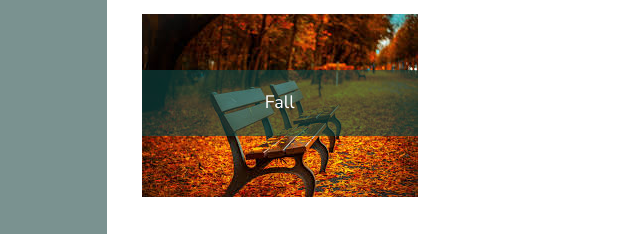
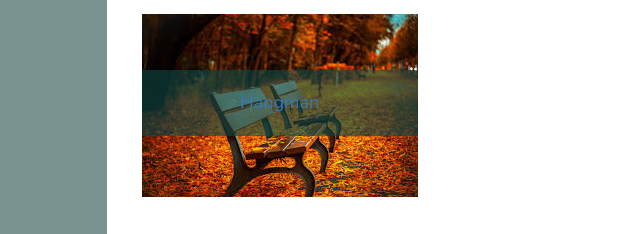
Before and after one commit to eogiesoba/Responsive_Portfolio_rep, a plain HTML site: page portfolio.html in a window 1280 px wide. Shown: the part 179-413 px from the top of the page, 0-640 px from the left. Drawn offline with nearby package versions, Linux system fonts and the light colour scheme.

Commit message:
Added new link to JS Game-Hangman

```diff
--- a/portfolio.html
+++ b/portfolio.html
@@ -40,7 +40,7 @@
                 <div class="bar"></div>
                 <div class="gallery">
                     <img src="assets/images/fall.jpeg" alt="gallery pic" class="pic"/>
-                    <div class="cover">Fall</div>
+                    <div class="cover"><a href="https://eogiesoba.github.io/Hangman_Game_rep/" target="_blank">Hangman</a></div>
                 </div>
                 <div class="gallery">
                     <img src="assets/images/winter.jpeg" alt="gallery pic" class="pic"/>
```
